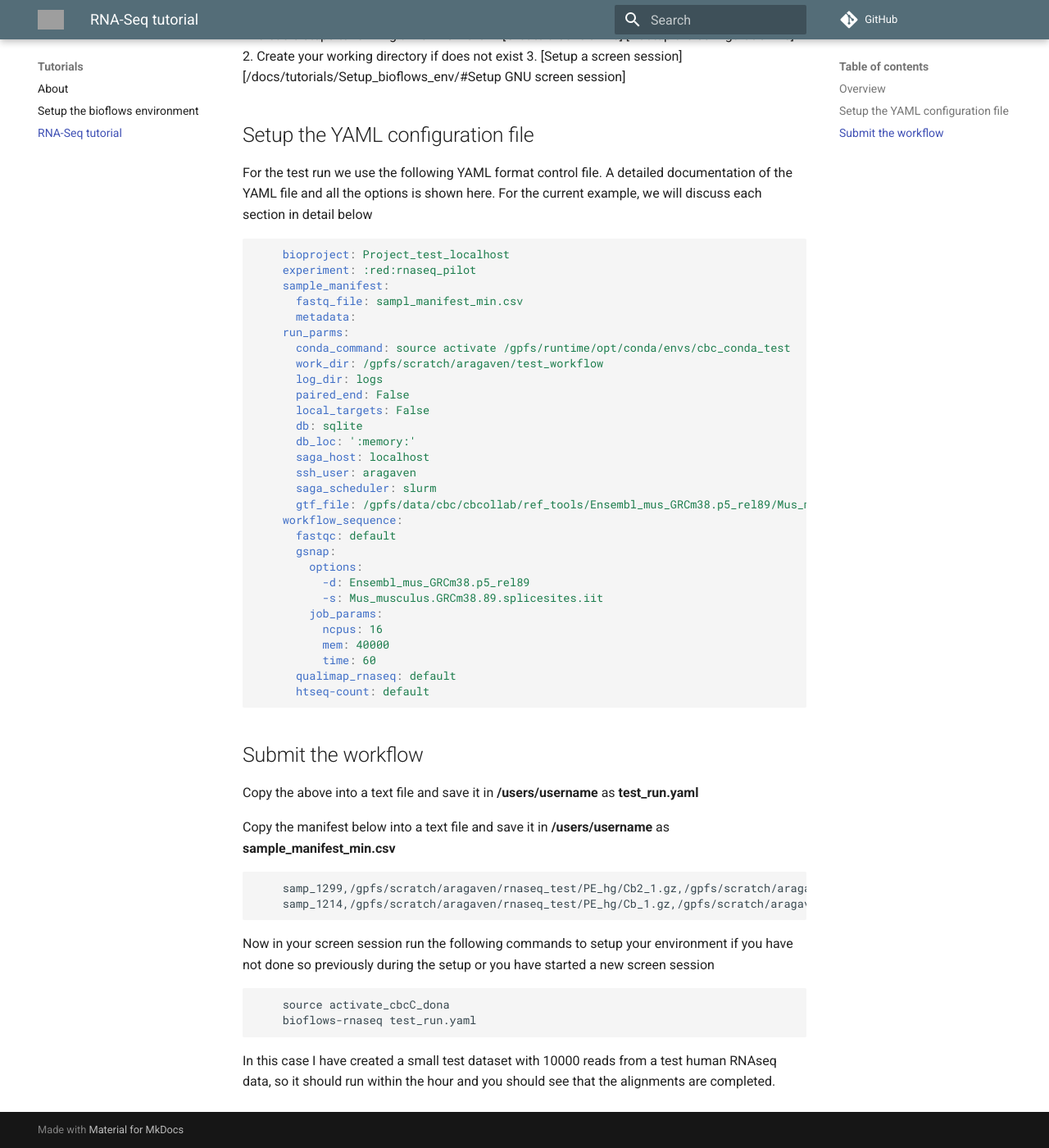
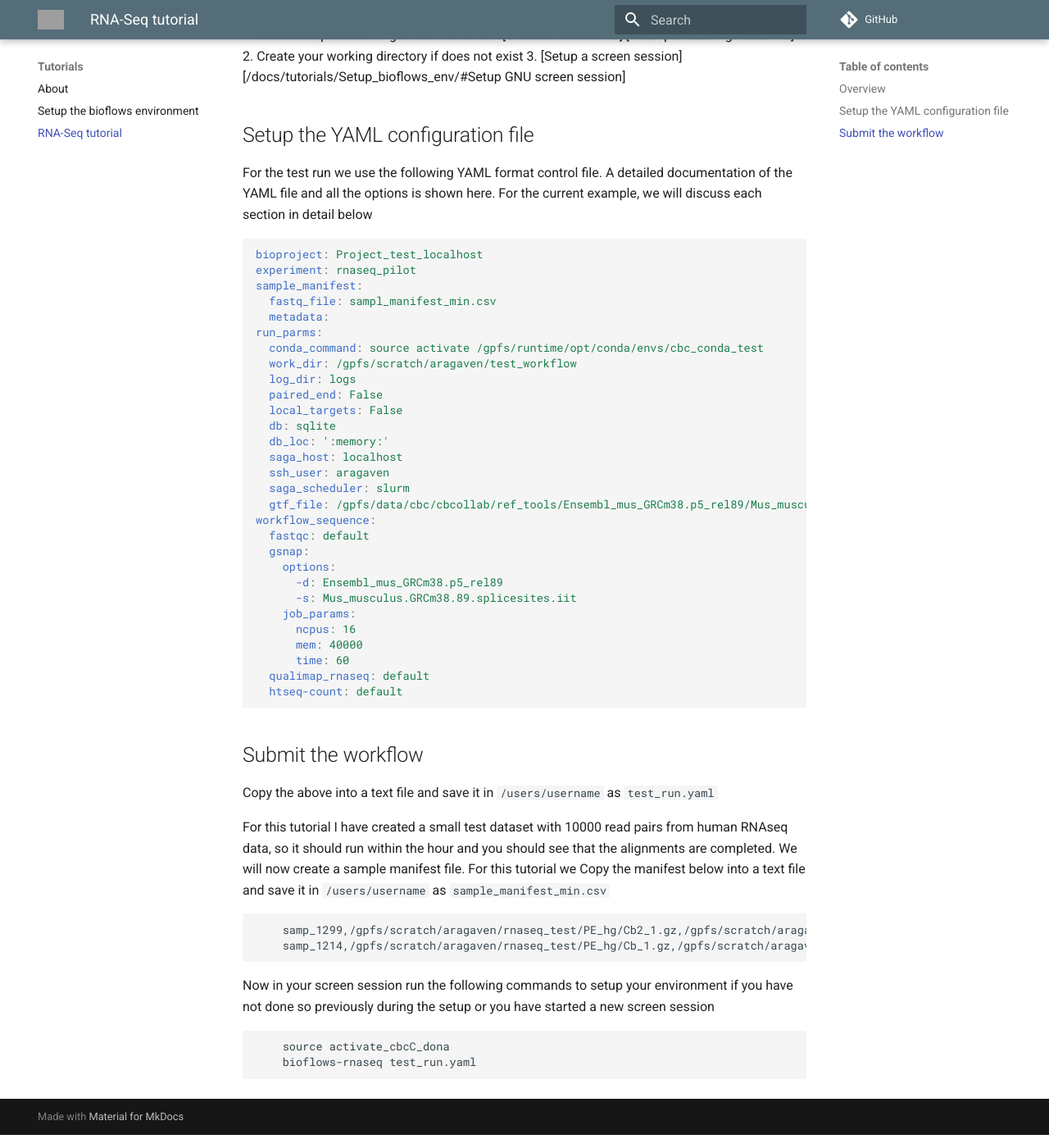
Before and after one commit to compbiocore/bioflows, an MkDocs documentation site: the page built from docs/tutorials/rna-seq_tutorial.md, in a window 1280 px wide and 1400 px high, scrolled down 559 px. Shown: the whole window at 82% size. Built offline with MkDocs 1.6.1 and Material for MkDocs 9.7.7, drawn with Linux system fonts in a browser that asks for light colours; comment, search, counter and statistics services are not loaded; grey boxes are pictures that could not be loaded.

Commit message:
updated docs

````diff
--- a/docs/tutorials/rna-seq_tutorial.md
+++ b/docs/tutorials/rna-seq_tutorial.md
@@ -18,6 +18,7 @@ execute the test workflow on Brown University's CCV cluster.
  1. [Create a control file] [#Setup the configuration fie]
  2. Create your working directory if does not exist
  3. [Setup a screen session][/docs/tutorials/Setup_bioflows_env/#Setup GNU screen session]
+
 ## Setup the YAML configuration file
 
 For the test run we use the following YAML format control file. A
@@ -25,44 +26,47 @@ detailed documentation of the YAML file and all the options is shown
 here. For the current example, we will discuss each section in detail  below
 
 ```yaml
-    bioproject: Project_test_localhost
-    experiment: :red:rnaseq_pilot
-    sample_manifest:
-      fastq_file: sampl_manifest_min.csv
-      metadata:
-    run_parms:
-      conda_command: source activate /gpfs/runtime/opt/conda/envs/cbc_conda_test
-      work_dir: /gpfs/scratch/aragaven/test_workflow
-      log_dir: logs
-      paired_end: False
-      local_targets: False
-      db: sqlite
-      db_loc: ':memory:'
-      saga_host: localhost
-      ssh_user: aragaven
-      saga_scheduler: slurm
-      gtf_file: /gpfs/data/cbc/cbcollab/ref_tools/Ensembl_mus_GRCm38.p5_rel89/Mus_musculus.GRCm38.89.gtf
-    workflow_sequence:
-      fastqc: default
-      gsnap:
-        options:
-          -d: Ensembl_mus_GRCm38.p5_rel89
-          -s: Mus_musculus.GRCm38.89.splicesites.iit
-        job_params:
-          ncpus: 16
-          mem: 40000
-          time: 60
-      qualimap_rnaseq: default
-      htseq-count: default
+bioproject: Project_test_localhost
+experiment: rnaseq_pilot
+sample_manifest:
+  fastq_file: sampl_manifest_min.csv
+  metadata:
+run_parms:
+  conda_command: source activate /gpfs/runtime/opt/conda/envs/cbc_conda_test
+  work_dir: /gpfs/scratch/aragaven/test_workflow
+  log_dir: logs
+  paired_end: False
+  local_targets: False
+  db: sqlite
+  db_loc: ':memory:'
+  saga_host: localhost
+  ssh_user: aragaven
+  saga_scheduler: slurm
+  gtf_file: /gpfs/data/cbc/cbcollab/ref_tools/Ensembl_mus_GRCm38.p5_rel89/Mus_musculus.GRCm38.89.gtf
+workflow_sequence:
+  fastqc: default
+  gsnap:
+    options:
+      -d: Ensembl_mus_GRCm38.p5_rel89
+      -s: Mus_musculus.GRCm38.89.splicesites.iit
+    job_params:
+      ncpus: 16
+      mem: 40000
+      time: 60
+  qualimap_rnaseq: default
+  htseq-count: default
+
 ```
 
 ## Submit the workflow
 
-Copy the above into a text file and save it in **/users/username** as
-__test_run.yaml__
+Copy the above into a text file and save it in `/users/username` as
+`test_run.yaml`
 
-Copy the manifest below into a text file and save it in
-**/users/username** as __sample_manifest_min.csv__
+For this tutorial I have created a small test dataset with 10000 read pairs from human RNAseq data, so it should run within the hour and you should
+see that the alignments are completed.
+We will now create a sample manifest file. For this tutorial we Copy the manifest below into a text file and save it in
+`/users/username` as `sample_manifest_min.csv`
 
 ```
     samp_1299,/gpfs/scratch/aragaven/rnaseq_test/PE_hg/Cb2_1.gz,/gpfs/scratch/aragaven/rnaseq_test/PE_hg/Cb2_2.gz
@@ -77,7 +81,3 @@ have started a new screen session
     source activate_cbcC_dona
     bioflows-rnaseq test_run.yaml
 ```
-
-In this case I have created a small test dataset with 10000 reads from a
-test human RNAseq data, so it should run within the hour and you should
-see that the alignments are completed.
````
